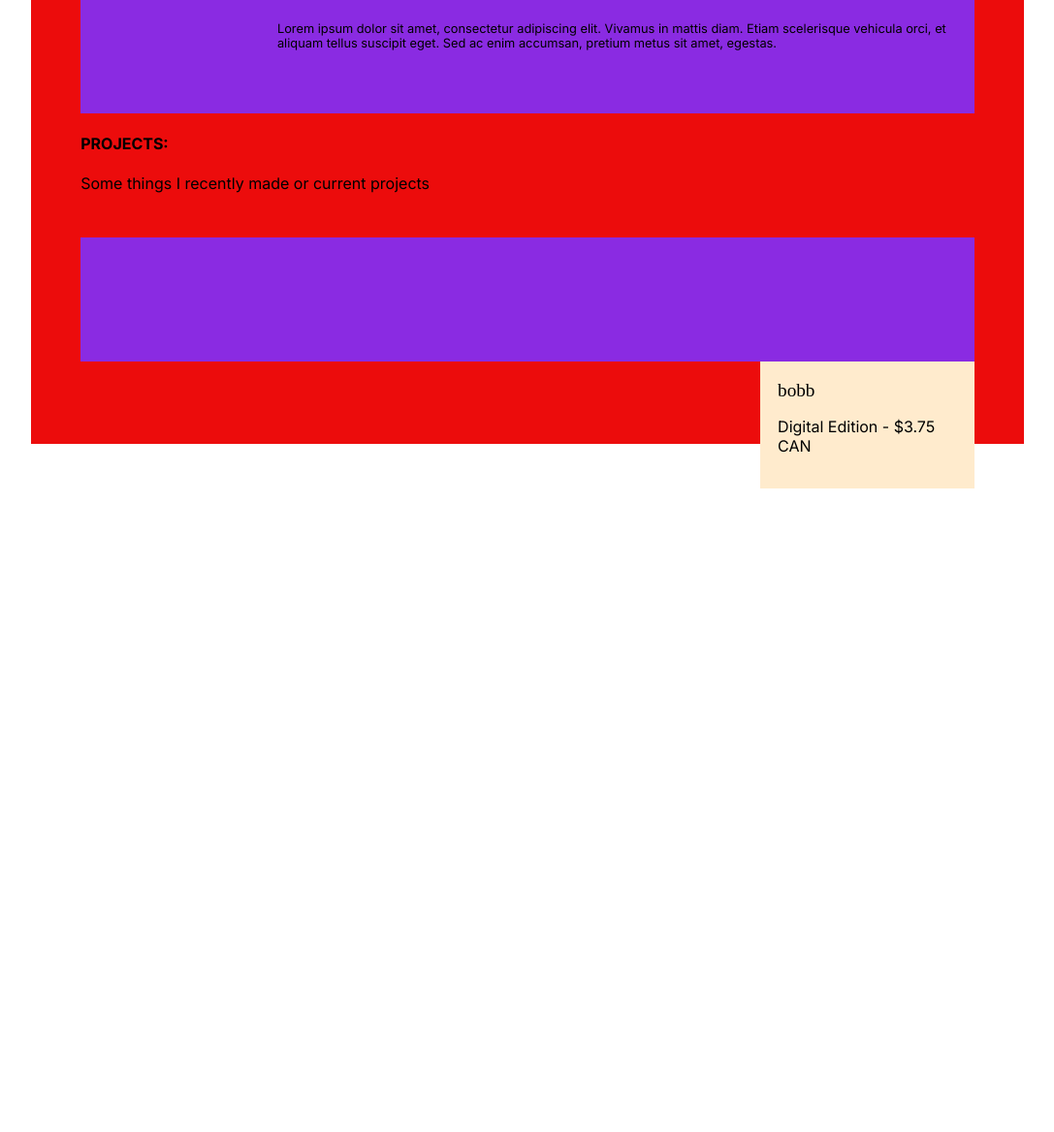
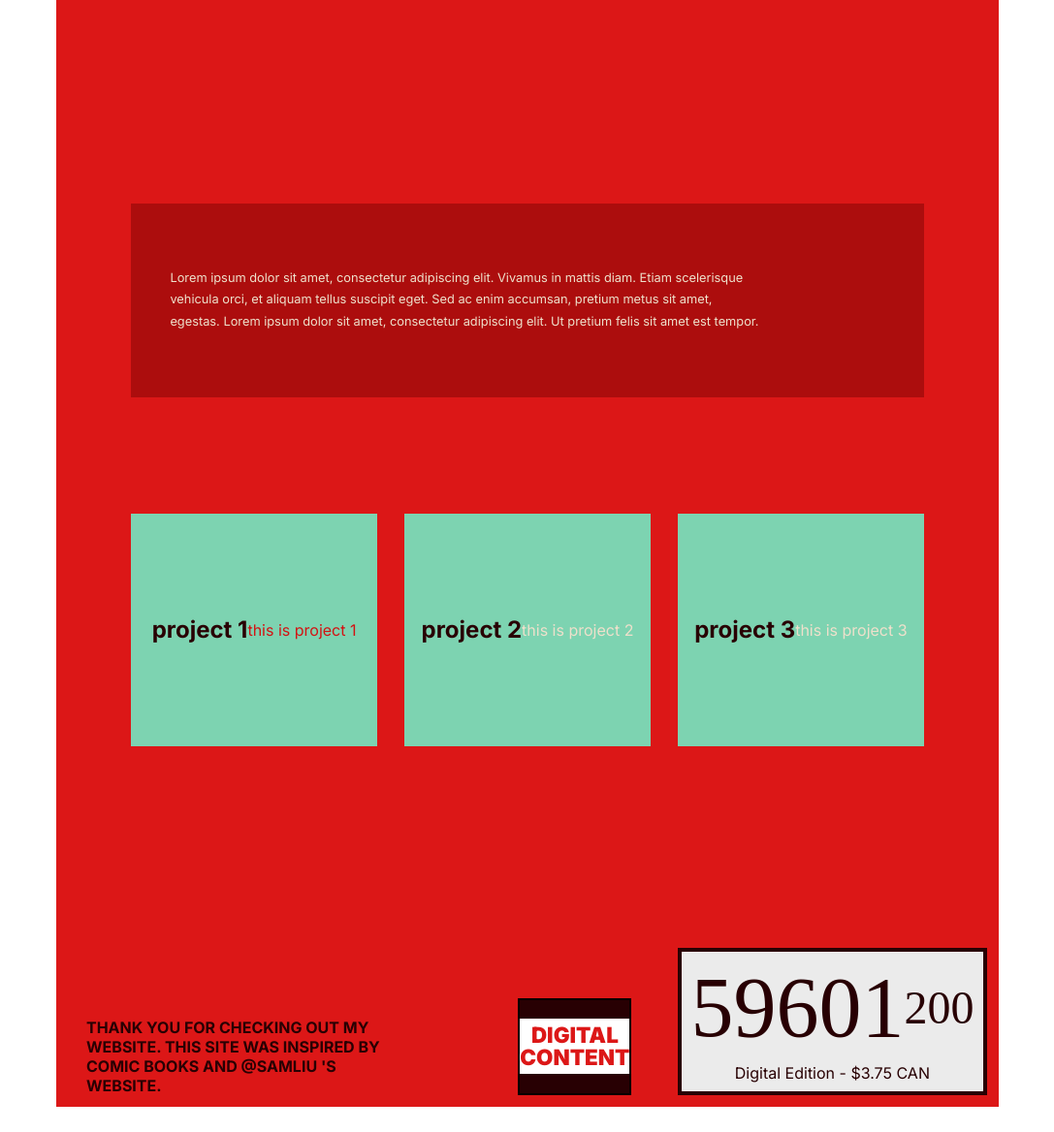
Before and after one commit to sophiayduan/The-Site, a plain HTML site: page index.html in a window 1280 px wide. Shown: the part 936-2104 px from the top of the page at 97% size, without its empty margins (96-1183 px from the left). Before the commit the page ends 1440 px from the top, so only its background shows below. Drawn offline with Linux system fonts and the light colour scheme; a web font is replaced by a local one.

Commit message:
changed project display type and added the bottom (contact area) designs

```diff
--- a/index.html
+++ b/index.html
@@ -3,12 +3,21 @@
     <head>
         <title>Sophia Duan</title>
         <link rel="stylesheet" href="style.css">
+        <link rel="stylesheet" href="script.js">
+
         <link rel="preconnect" href="https://fonts.googleapis.com">
-        <link rel="preconnect" href="https://fonts.gstatic.com" crossorigin>
-        <link href="https://fonts.googleapis.com/css2?family=Inter:opsz,wght@14..32,100..900&family=Libre+Barcode+128&family=Libre+Barcode+128+Text&display=swap" rel="stylesheet">
+<link rel="preconnect" href="https://fonts.gstatic.com" crossorigin>
+<link href="https://fonts.googleapis.com/css2?family=Inter:opsz,wght@14..32,100..900&family=Libre+Barcode+128&family=Libre+Barcode+128+Text&display=swap" rel="stylesheet">
+
     </head>
 
     <body>
+
+    <!-- Audio element, replace with your music URL -->
+    <audio id="backgroundMusic" autoplay loop>
+        <source src="https://www.soundhelix.com/examples/mp3/SoundHelix-Song-1.mp3" type="audio/mp3">
+        Your browser does not support the audio element.
+    </audio>
         <div class="content">
                 <div class="homepage">
                     <nav>
@@ -27,31 +36,57 @@
                             <div id="github"></div>
                             <div id="email"></div>
                         </div>
-                        <div id="music">
-                            <div class="normal">
-                                <p>Music ON </p>
-                            </div>
-
+                        <div class="music">
+                            <p style="font-weight: 300;">Music ON </p>
+                            <div id="circle"></div>
                         </div>
                     </div>
                 </div>
                 <div class="abouthome">
-                    <div class="rec">
-                            <p style="margin-left:20%; padding: 2%;"> Lorem ipsum dolor sit amet, consectetur adipiscing elit. Vivamus in mattis diam. Etiam scelerisque vehicula orci, et aliquam tellus suscipit eget. Sed ac enim accumsan, pretium metus sit amet, egestas.</p>
+                    <div class="rec" style="height:25vh;">
+                            <p style="margin-right:10vw; padding: 5vh;color:#EEE0CB;"> Lorem ipsum dolor sit amet, consectetur adipiscing elit. Vivamus in mattis diam. Etiam scelerisque vehicula orci, et aliquam tellus suscipit eget. Sed ac enim accumsan, pretium metus sit amet, egestas. Lorem ipsum dolor sit amet, consectetur adipiscing elit. Ut pretium felis sit amet est tempor.
+
+                            </p>
+                            <!-- maybe add a picture/drawing as a photo -->
                     </div>
                 </div>
-                <div class="projectshome">
-                    <h4>PROJECTS:</h4> <!--maybe explore h4 etc, and not just use p all the time-->
-                    <p2>Some things I recently made or current projects</p2>
-                    <div class="rec" style="height:10vw;margin-top:5%;">
-                </div>
-                <div class="logshome"></div>
+                <section class="projectshome">
+                    <article class="project">
+                        <h2>project 1</h2><br>
+                        <p style="color:#D31313;">this is project 1</p>
+
+                    </article>
+                    <article class="project">
+                        <h2>project 2</h2>
+                        <p>this is project 2</p>
+                    </article>
+                    <article class="project">
+                        <h2>project 3</h2>
+                        <p>this is project 3</p>
+                    </article>
+                </section>
+
                 <div class="contact">
-                    <div id="digital content"></div>
-                    <div id="scan">
-                        <p1>bobb</p1>
-                        <div id="smallcode"></div>
-                        <p>Digital Edition - $3.75 CAN</p>
+                    <div id="thanks">
+                        <p7>THANK YOU FOR CHECKING OUT MY WEBSITE. THIS SITE WAS INSPIRED BY COMIC BOOKS AND @SAMLIU 'S WEBSITE.</p7>
+                    </div>
+                    <div id="digitalcontent">
+                        <div id="blackrec"></div>
+                        <div id="whiterec">
+                            <p7>DIGITAL</p7>
+                            <p7>CONTENT</p7>
+                        </div>
+                        <div id="blackrec"></div>
+                    </div>
+                    <div id="scan" >
+                        <div id="scanner">
+                            <h6>59601</h6>
+                            <div id="smallcode"></div>
+                            <h5>200</h5>
+                        </div>
+                        <div id="text">
+                            <p>Digital Edition - $3.75 CAN</p>
+                        </div>
                     </div>
                 </div>
 
@@ -59,3 +94,4 @@
         </div>
 
         </div>
+<!-- huge realization, CHANGE almost EVERYTHING to not use vh so site not effected by screen vertical size, rthe its like a window and just shows less -->
--- a/script.js
+++ b/script.js
@@ -0,0 +1,18 @@
+// Select the audio element and the button
+const audio = document.getElementById('backgroundMusic');
+const toggleButton = document.getElementById('music');
+
+// Initially set the button text
+let isPlaying = true; // Music starts playing
+
+// Function to toggle music on and off
+toggleButton.addEventListener('click', () => {
+    if (isPlaying) {
+        audio.pause(); // Pause the music
+        toggleButton.textContent = "Play Music"; // Change button text
+    } else {
+        audio.play(); // Play the music
+        toggleButton.textContent = "Pause Music"; // Change button text
+    }
+    isPlaying = !isPlaying; // Toggle the state
+});
--- a/style.css
+++ b/style.css
@@ -1,53 +1,57 @@
-
-
-
 body {
     margin:0;
-    padding-top: 1%;
-    padding-left: 10%;
-    padding-right: 10%;
+    padding-top: 2%;
+    padding-left: 12%;
+    padding-right: 12%;
     padding-bottom:2%;
     background-color:rgb(255, 255, 255);
 
 }
 
 .content {
-    background-color: #ec0c0c;
-    /* padding:5%; */
-    padding-left:5%;
-    padding-right:5%;
+    background-color: #dc1717;
+    padding: 0% 8% 8% 8%;
     font-family:"Inter", sans-serif;
+
 
 }
 
 .homepage {
-    height:110vh;
+    min-height:70rem;
 }
 
 #navbar {
+    padding:1%;
     display:flex;
     gap:2vw;
     justify-content: center;   /* Center the items horizontally */
 
+
 }
 #navbar a {
 
-    background-color:aqua;
+    /* background-color:aqua; */
+    margin-top:3%;
     padding: 16px 16px;
-    transition: all 1s ease;
+    transition: all 0.25s ease;
     text-decoration:none;
+    border-radius:10px;
+    color:black;
 
 
 }
 
 #navbar a:hover {
-    background-color:aliceblue;
-    color:black;
+    background-color:rgba(170, 186, 201, 0.262);
+    /* border:2px solid rgb(138, 6, 6); */
+    color:rgb(27, 26, 60);
 }
 #name {
     font-size:3vw;
     text-align:center;
-    display:inline;
+    margin-top:-6%;
+    color:#280003;
+    /* display:inline; */
 
 }
 .top {
@@ -55,54 +59,222 @@ body {
 
 }
 
-#music {
+.music {
     width: 10vw;
-    height: vh;
-    background-color: blueviolet;
+    color:#EEE0CB;
+    height: 5vh;
+    /* background-color: #D68F3E; */
+    border: 4px solid #D68F3E;
     display: flex;
     align-items: center;      /* Center text vertically */
     justify-content: center;  /* Center text horizontally */
-    font-size: 2vw;
     float:right;
     margin-top:-3%;  /*fix this, get rid of neg*/
+    border-radius:2px;
+    gap: 1vw;
+    font-size:2vh;
 
-}
-.normal {
-    display:flex;
-    gap: 3%;
-    justify-content: center;
-    font-weight:100;
-    font-size:1vw;
 
 }
 
+.music:hover {
+    background-color:#D68F3E;
+}
+
+#circle {
+    /* font-size: 1.2em;  */
+    width: 10%;
+    aspect-ratio: 1 / 1;    /* width:20px;
+    height: 20px; */
+    border-radius:100%;
+    background-color:#EEE0CB;
+    display:inline;
+}
+
+
 .rec {
-    /* float:center; */
     width:100%;
-    height: 20vh;
-    background-color:blueviolet;
+    background-color:rgba(138, 6, 6, 0.575);
     display:flex;
+    justify-content: center;
     align-items: center;
     font-size:1vw;
+    line-height: 1.75;
+    /* border: 10px solid transparent; */
+    /* border-image: url('backchar.png') 5 round; note: somehow add a custom "comicbook" style border*/
+
 
 }
 
 .abouthome {
     height:20vh;
+    padding-bottom:10vh;
 }
 .projectshome {
-    height:40vh;
+    display:flex;
+    justify-content: space-between;
+    align-items: center;
+    /* background-color:#D68F3E; */
+    height:30vh;
+    padding-top:10vh;
+    padding-bottom:20vh;
+}
+
+.project {
+    background-color:#7dd3b1;
+    /* padding:8%; */
+    /* margin-top:5%;
+    margin-bottom:5%; */
+    height:100%;
+    width:31%;
+    display:flex;
+    justify-content: center;
+    align-items: center;
+}
+/* <a href="projects.html">
+                            <img src="backchar.png">
+                            <h4>this website!</h4>
+                        </a> */
+
+.contact {
+    display:flex;
+    justify-content:space-between;
+    align-items:flex-end;
+    /* background-color:#D68F3E; */
+    margin:0% -8% -8% -8%;
+    height:25vh;
 }
 #scan {
-    width:20%;
-    height:5%;
-    background-color: blanchedalmond;
-    float:right;
-    padding:2%;
+    min-width:13rem;
+    height:9rem;
+    background-color: #ebebeb;
+    color:#dc1717;
+    /* padding-bottom:0%; */
+    border: 0.5vh solid #280003;
+    display:flex;
+    flex-direction: column;
+    align-items: stretch;
+    margin:0;
+        /* margin-bottom:-2vh; */
 }
 
-p1 {
-    font-family: "Libre Barcode 128", serif;
-    font-size:larger;
+
+#scanner {
+    height:80%;
+    width:100%;
+    /* background-color:#D68F3E; */
+    display:flex;
+    justify-content: space-between; /* Distribute items to left and right */
+    align-items: center; /* Center items vertically */
+}
+
+#text {
+    height:20%;
+    width:100%;
+    margin-bottom:0%;
+    /* background-color:#7dd3b1; */
+    text-align: center; /* Center the text horizontally */
+    white-space: nowrap; /* Prevent text from wrapping */
+    overflow: hidden; /* Hide overflow if text exceeds container */
+    text-overflow: ellipsis; /* Add ellipsis if the text is too long */
+
 
 }
+
+#text p {
+    font-size: 1rem; /* Adjust font size as needed */
+    position: relative;
+    color:#280003;
+    margin:0;
+}
+#scan {
+    min-width: fit-content; /* Automatically adjust based on content */
+    padding: 0 0.6rem;
+}
+#scan h6 {
+    font-family: "Libre Barcode 128 Text", serif;
+    font-size:5.5rem;
+    font-weight:100;
+    color:#280003;
+    justify-content:flex-start;
+
+
+
+}
+
+#scan h5 {
+    font-family: "Libre Barcode 128", serif;
+    font-size:3rem;
+    font-weight:200;
+    color:#280003;
+    justify-content:flex-end;
+
+
+}
+#digitalcontent {
+    width:11.5rem;
+    height:6rem;
+    display:flex;
+    flex-direction: column;
+    margin-right:5%;
+    background-color:#7dd3b1;
+    border:0.2vw solid black;
+
+}
+
+#blackrec {
+    width:100%;
+    height:20%;
+    background-color: #280003;
+}
+
+#whiterec {
+    width:100%;
+    height:60%;
+    background-color:#ffffff;
+    display:flex;
+    flex-direction: column;
+    justify-content:center;
+    align-items:center;
+    color:#dc1717;
+    font-weight: 900;
+    line-height: 100%;
+    font-size:2.8vh;
+
+}
+#thanks, #digitalcontent, #scan {
+    display:flex;
+    align-items: center;
+}
+
+#thanks {
+    padding-left:2%;
+    /* background-color:#7dd3b1; */
+    color:#280003;
+    font-weight:bold;
+    justify-content:flex-start;
+    margin-right:15%;
+}
+
+p {
+    color:#EEE0CB;
+
+}
+
+.logshome {
+    height:60vh;
+}
+
+
+
+
+
+h4 {
+    font-size:1.75vw;
+    padding:4%;
+    color:#280003;
+}
+
+h2 {
+    color:#280003
+}
```
Also changed, not shown: about.html (+1 -1 lines), logs.html (+1 -1 lines), projects.html (+1 -1 lines), 1 other file.
